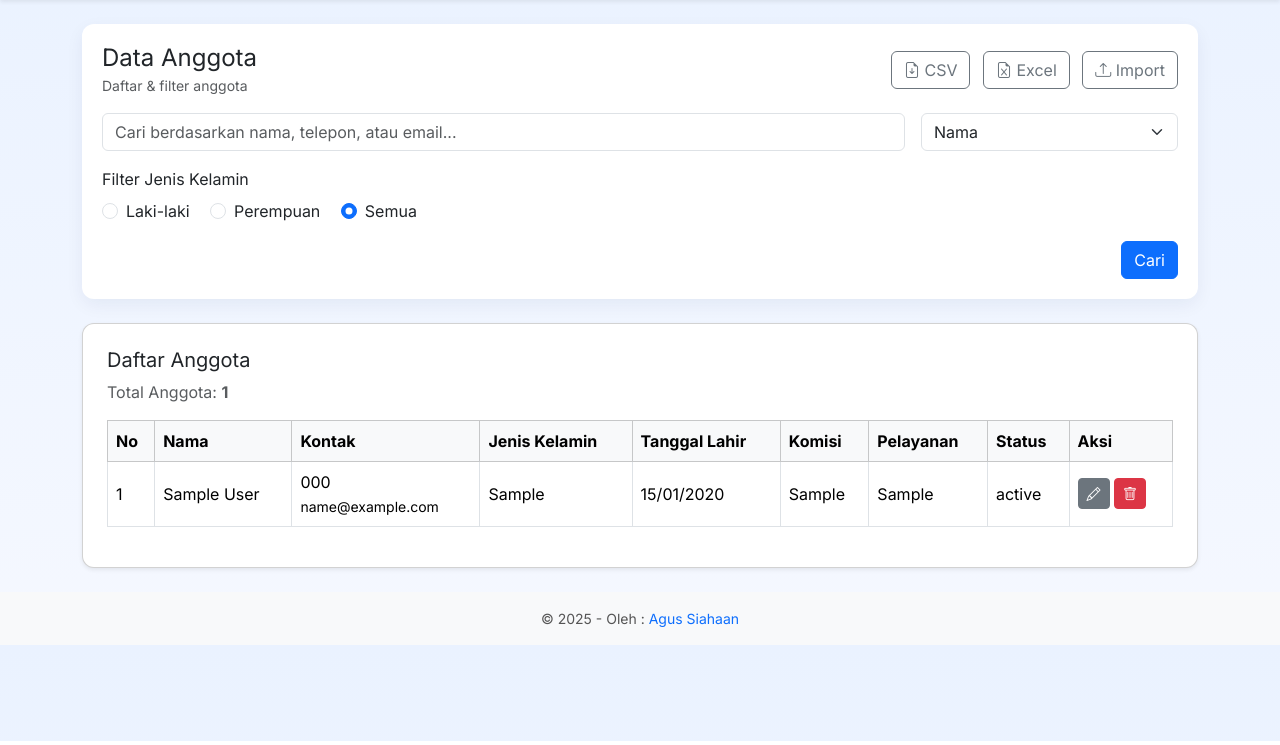
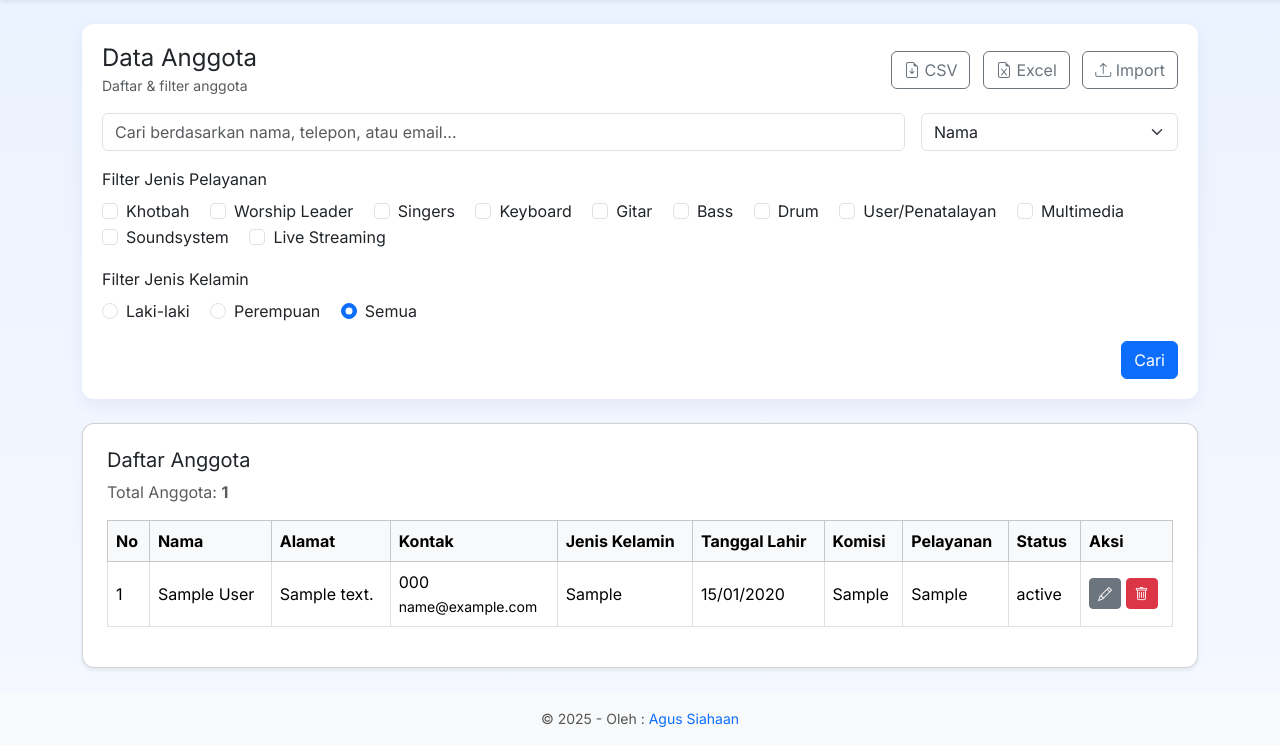
Before and after one commit to agussiahaan/gpf, a Flask app: page / in a window 1280 px wide. Shown: the part 59-804 px from the top of the page. Run offline with Flask 2, Linux system fonts and the light colour scheme; the visitor is signed in with stand-in values (Sample User, id 1); tables that the repository leaves empty hold one stand-in row (values such as "Sample post"); some libraries are stand-ins or nearby versions.

Commit message:
Add files via upload

```diff
--- a/templates/dashboard.html
+++ b/templates/dashboard.html
@@ -2,23 +2,13 @@
 {% block content %}
 <div class="search-card">
   <div class="d-flex justify-content-between align-items-center mb-3">
+    <div><h4 class="mb-0">Data Anggota</h4><small class="text-muted">Daftar & filter anggota</small></div>
     <div>
-      <h4 class="mb-0">Data Anggota</h4>
-      <small class="text-muted">Daftar & filter anggota</small>
-    </div>
-    <div>
-      <a class="btn btn-outline-secondary me-2" href="{{ url_for('export_data', filetype='csv') }}">
-        <i class="bi bi-file-earmark-arrow-down"></i> CSV
-      </a>
-      <a class="btn btn-outline-secondary me-2" href="{{ url_for('export_data', filetype='xlsx') }}">
-        <i class="bi bi-file-earmark-excel"></i> Excel
-      </a>
-      <a class="btn btn-outline-secondary" href="{{ url_for('import_data') }}">
-        <i class="bi bi-upload"></i> Import
-      </a>
+      <a class="btn btn-outline-secondary me-2" href="{{ url_for('export_data', filetype='csv') }}"><i class="bi bi-file-earmark-arrow-down"></i> CSV</a>
+      <a class="btn btn-outline-secondary me-2" href="{{ url_for('export_data', filetype='xlsx') }}"><i class="bi bi-file-earmark-excel"></i> Excel</a>
+      <a class="btn btn-outline-secondary" href="{{ url_for('import_data') }}"><i class="bi bi-upload"></i> Import</a>
     </div>
   </div>
-
   <form class="row g-3" method="get">
     <div class="col-md-9">
       <input class="form-control" name="q" placeholder="Cari berdasarkan nama, telepon, atau email..." value="{{ q }}">
@@ -30,8 +20,16 @@
         <option value="status" {% if order=='status' %}selected{% endif %}>Status</option>
       </select>
     </div>
+    <div class="col-12">
+      <label class="form-label">Filter Jenis Pelayanan</label><br>
+      {% for s in ['Khotbah','Worship Leader','Singers','Keyboard','Gitar','Bass','Drum','User/Penatalayan','Multimedia','Soundsystem','Live Streaming'] %}
+        <div class="form-check form-check-inline">
+          <input class="form-check-input" type="checkbox" name="service" value="{{ s }}" {% if s in selected_services %}checked{% endif %}>
+          <label class="form-check-label">{{ s }}</label>
+        </div>
+      {% endfor %}
+    </div>
 
-    <!-- FILTER JENIS KELAMIN -->
     <div class="col-12">
       <label class="form-label">Filter Jenis Kelamin</label><br>
       <div class="form-check form-check-inline">
@@ -57,58 +55,34 @@
 <div class="card p-4 mt-4 shadow-sm">
   <h5>Daftar Anggota</h5>
   <p class="text-muted mb-3">Total Anggota: <strong>{{ total_members }}</strong></p>
-
   <div class="table-responsive">
     <table class="table table-bordered align-middle">
       <thead class="table-light">
-        <tr>
-          <th>No</th>
-          <th>Nama</th>
-          <th>Kontak</th>
-          <th>Jenis Kelamin</th>
-          <th>Tanggal Lahir</th>
-          <th>Komisi</th>
-          <th>Pelayanan</th>
-          <th>Status</th>
-          <th>Aksi</th>
-        </tr>
+        <tr><th>No</th><th>Nama</th><th>Alamat</th><th>Kontak</th><th>Jenis Kelamin</th><th>Tanggal Lahir</th><th>Komisi</th><th>Pelayanan</th><th>Status</th><th>Aksi</th></tr>
       </thead>
       <tbody>
-        {% for m in members %}
+      {% for m in members %}
         <tr>
           <td>{{ loop.index }}</td>
-          <td>{{ m.name }}</td>
+          <td>{{ m.name }}</td><td>{{ m.address or '-' }}</td>
           <td>{{ m.phone or '' }}<br><small>{{ m.email or '' }}</small></td>
-          <td>{{ m.gender or '' }}</td>
-          <td>
-            {% if m.birthdate %}
-              {{ m.birthdate[8:10] }}/{{ m.birthdate[5:7] }}/{{ m.birthdate[0:4] }}
-            {% else %}
-              -
-            {% endif %}
-          </td>
+          <td>{{ m.gender or '' }}</td><td>{% if m.birthdate %}{{ m.birthdate[8:10] }}/{{ m.birthdate[5:7] }}/{{ m.birthdate[0:4] }}{% else %}-{% endif %}</td>
           <td>{{ m.commission or '' }}</td>
           <td>{{ m.services or '' }}</td>
           <td>{{ m.status or '' }}</td>
           <td>
-            <a class="btn btn-sm btn-secondary" href="{{ url_for('edit_member', id=m.id) }}">
-              <i class="bi bi-pencil"></i>
-            </a>
+            <a class="btn btn-sm btn-secondary" href="{{ url_for('edit_member', id=m.id) }}"><i class="bi bi-pencil"></i></a>
             {% if session.get('role')=='admin' %}
             <form method="post" action="{{ url_for('delete_member', id=m.id) }}" style="display:inline" onsubmit="return confirm('Hapus anggota?')">
               <input type="hidden" name="csrf_token" value="{{ csrf_token() }}">
-              <button class="btn btn-sm btn-danger">
-                <i class="bi bi-trash"></i>
-              </button>
+              <button class="btn btn-sm btn-danger"><i class="bi bi-trash"></i></button>
             </form>
             {% endif %}
           </td>
         </tr>
-        {% else %}
-        <tr>
-          <td colspan="9" class="text-center text-muted">Belum ada data</td>
-        </tr>
-        {% endfor %}
+      {% else %}
+        <tr><td colspan="7" class="text-center text-muted">Belum ada data</td></tr>
+      {% endfor %}
       </tbody>
     </table>
   </div>
```
